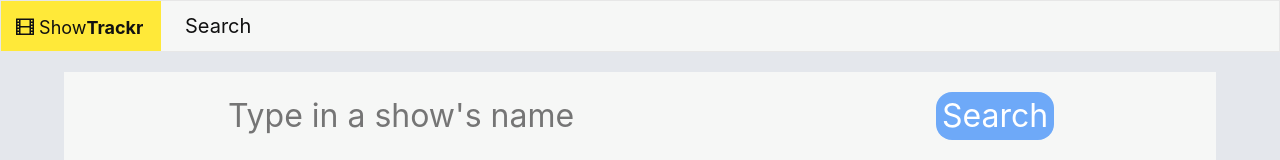
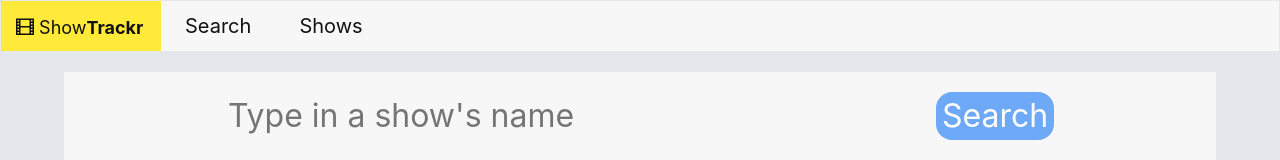
Before and after one commit to ipochinskiy/tv-show-tracker-react, a React (Create React App) app: page / in a window 1280 px wide. Shown: the top 160 px of the page. Built offline with nearby package versions, Linux system fonts and the light colour scheme; no server answers.

Commit message:
add nav link to the show list

```diff
--- a/src/js/components/NavBar.js
+++ b/src/js/components/NavBar.js
@@ -12,6 +12,7 @@ const NavBar = () => (
         </div>
         <div className="NavBar-content">
             <NavLink to="/search" className="NavBar-item" activeClassName="NavBar-item-active">Search</NavLink>
+            <NavLink to="/shows" className="NavBar-item" activeClassName="NavBar-item-active">Shows</NavLink>
         </div>
     </div>
 );
```
Also changed, not shown: 1 other file (tests, documents, lock files or other folders).
